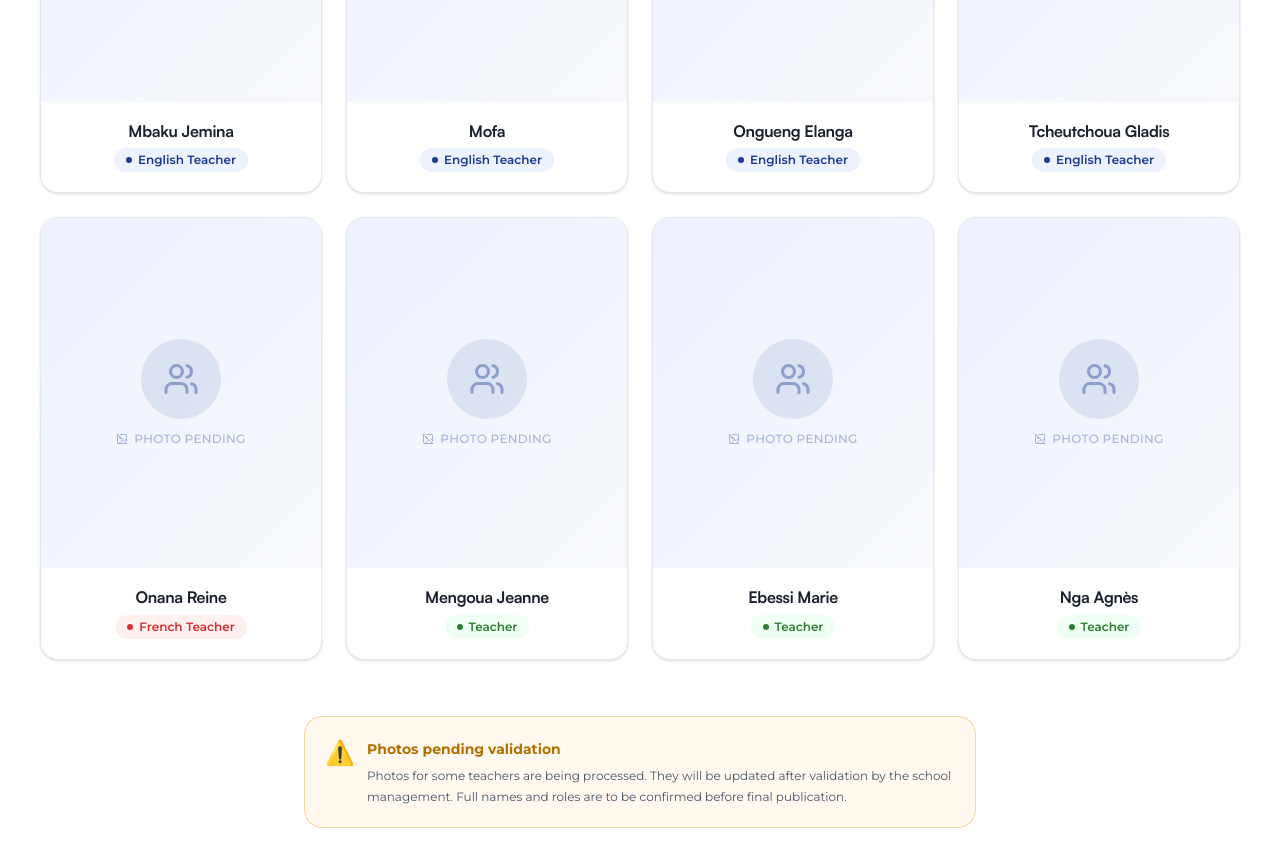
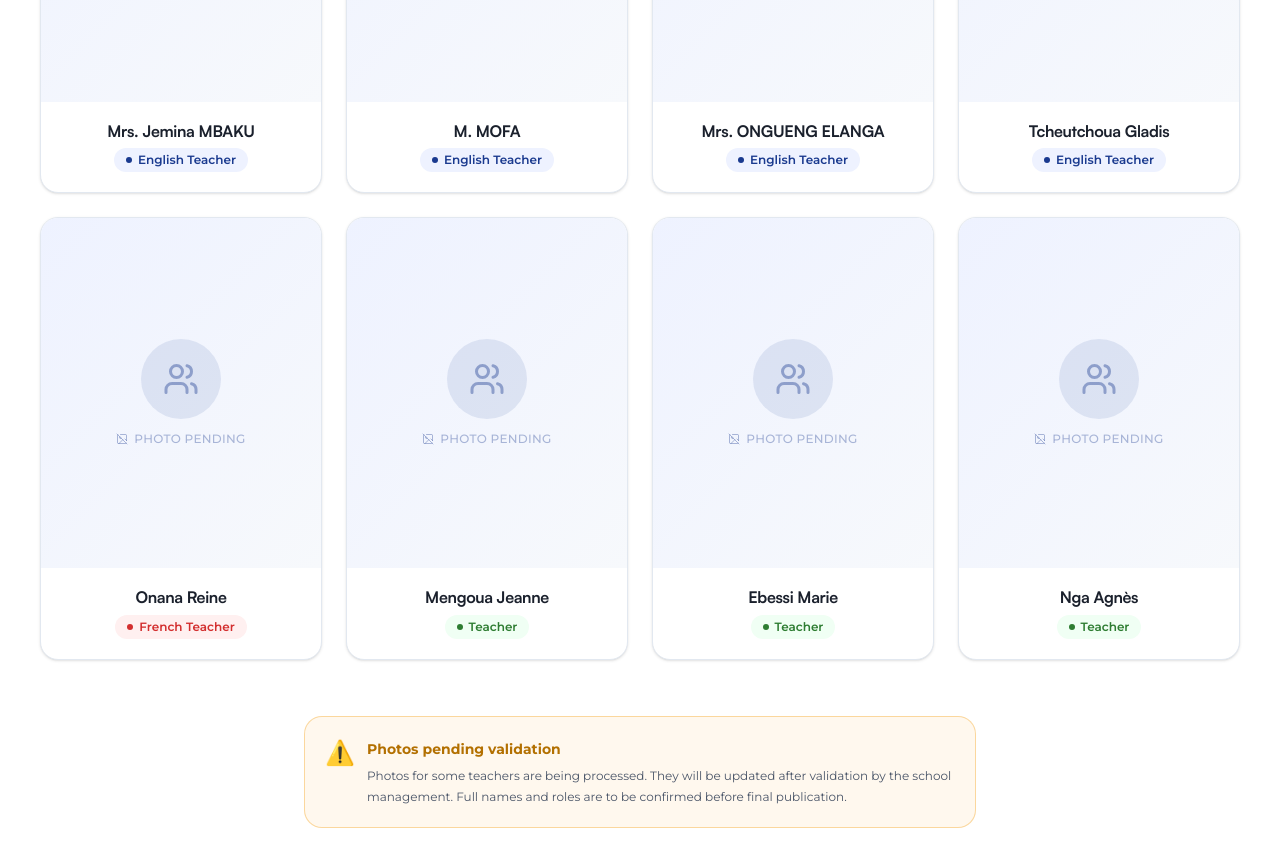
Before and after one commit to TimbVald/genies-dafrique, a Next.js app: page /en/a-propos/equipe in a window 1280 px wide. Shown: the part 1480-2346 px from the top of the page. Built offline with nearby package versions, Linux system fonts and the light colour scheme.

Commit message:
Remplacement des photos

```diff
--- a/src/data/about/director.ts
+++ b/src/data/about/director.ts
@@ -28,7 +28,7 @@ export const DIRECTOR_MESSAGE: DirectorMessage = {
     en: "President – Founder",
     ew: "Présidente – Fondatrice",
   },
-  photo: "/images/IMG-20260723-WA0075.jpg",
+  photo: "https://res.cloudinary.com/dyetkan86/image/upload/v1786697123/ChatGPT_Image_13_ao%C3%BBt_2026_13_10_54_vxd68p.png",
   quote: {
     fr: "Chaque enfant porte en lui un génie unique. Notre rôle est de créer les conditions pour qu'il s'éveille et s'épanouisse.",
     en: "Every child carries a unique genius within them. Our role is to create the conditions for it to awaken and flourish.",
--- a/src/data/about/equipe.ts
+++ b/src/data/about/equipe.ts
@@ -48,7 +48,7 @@ export interface TeachingStaff {
 export const TEACHING_STAFF: TeachingStaff[] = [
   {
     id:             "mbaku-jemina",
-    name:           "Mbaku Jemina",           // ← fourni : MBAKU JEMINA
+    name:           "Mrs. Jemina MBAKU",           // ← fourni : MBAKU JEMINA
     role: {
       fr: "Enseignant d'anglais",
       en: "English Teacher",
@@ -61,20 +61,20 @@ export const TEACHING_STAFF: TeachingStaff[] = [
   },
   {
     id:             "mofa",
-    name:           "Mofa",                   // ← fourni : MOFA (prénom manquant — à clarifier)
+    name:           "M. MOFA",                   // ← fourni : MOFA (prénom manquant — à clarifier)
     role: {
       fr: "Enseignant d'anglais",
       en: "English Teacher",
       ew: "Munya ya English",
     },
-    photo:          PHOTO_PLACEHOLDER,         // ⚠️ À remplacer
+    photo:          "https://res.cloudinary.com/dyetkan86/image/upload/v1786611378/IMG-20260810-WA0079_hoixjk.jpg",         // ⚠️ À remplacer
     photoConfirmed: false,
     order:          2,
     visible:        true,
   },
   {
     id:             "ongueng-elanga",
-    name:           "Ongueng Elanga",          // ← fourni : ONGUENG ELANGA (prénom manquant — à clarifier)
+    name:           "Mrs. ONGUENG ELANGA",          // ← fourni : ONGUENG ELANGA (prénom manquant — à clarifier)
     role: {
       fr: "Enseignant d'anglais",
       en: "English Teacher",
```
